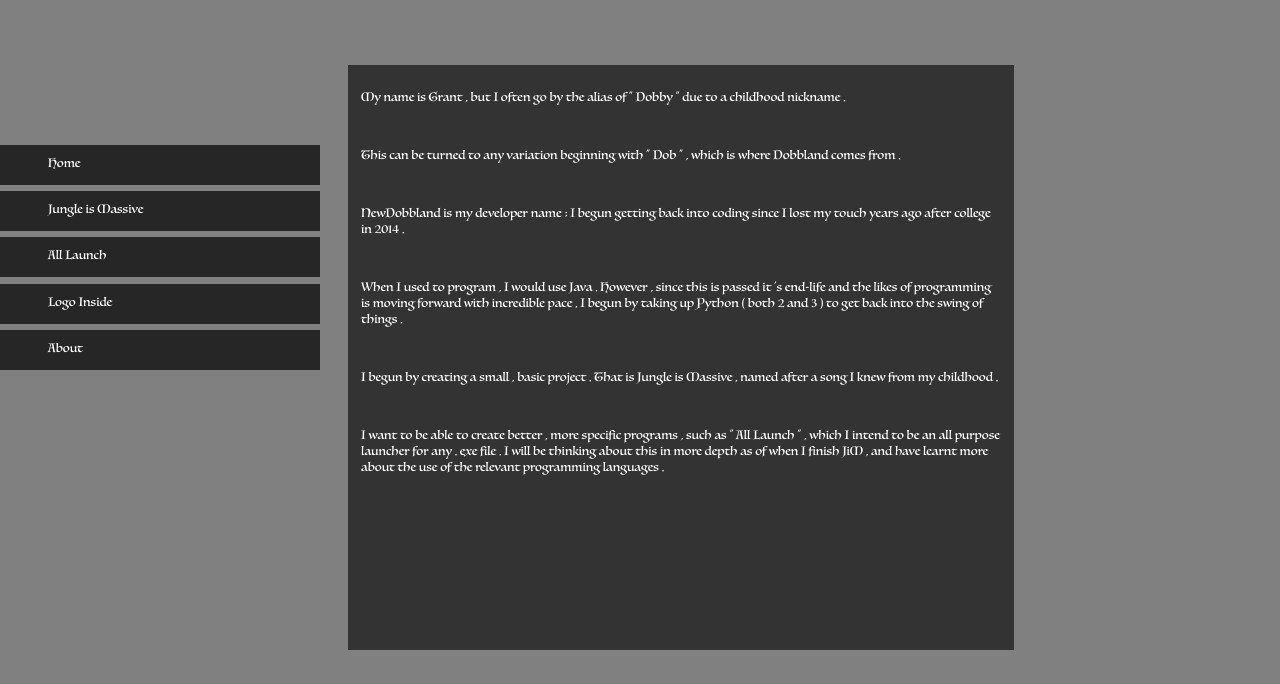
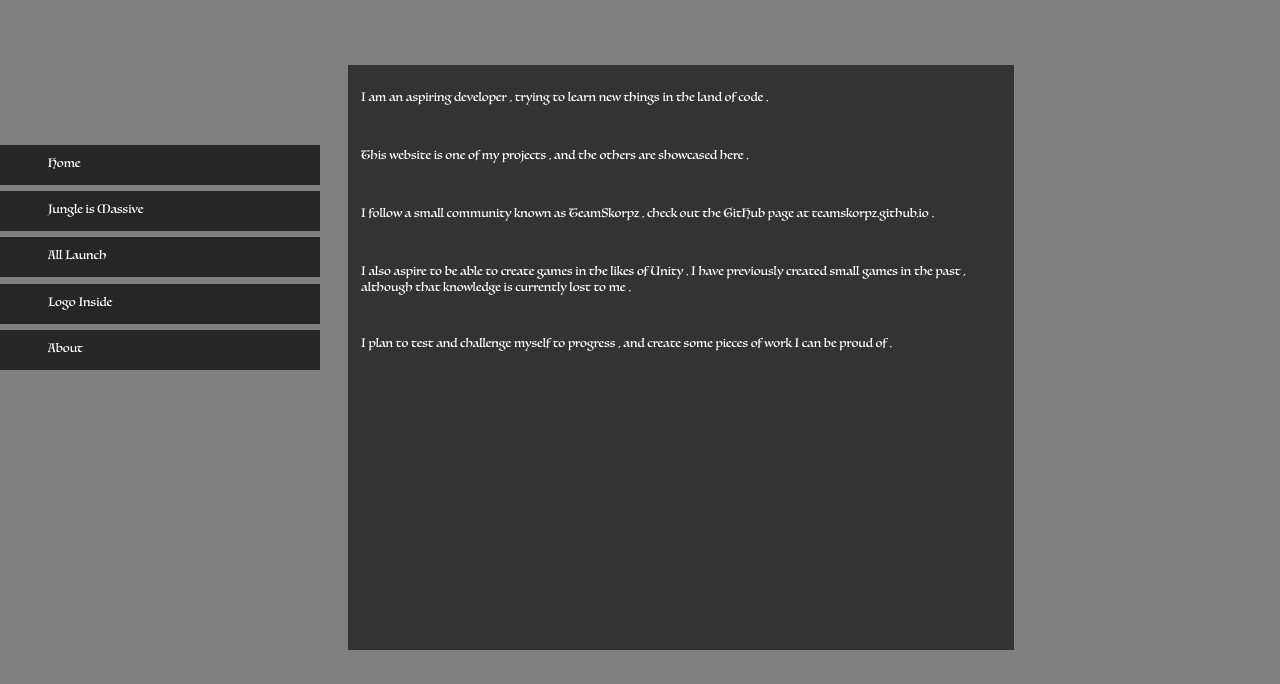
Before and after one commit to NewDobbland/newdobbland.github.io, a plain HTML site: page ab.html in a window 1280 px wide. Shown: the part 116-800 px from the top of the page. Drawn offline with Linux system fonts and the light colour scheme.

Commit message:
Update ab.html

```diff
--- a/ab.html
+++ b/ab.html
@@ -75,17 +75,16 @@
 
 				<div id="main">
 
-				<p>My name is Grant , but I often go by the alias of " Dobby " due to a childhood nickname .</p>
+				<p>I am an aspiring developer , trying to learn new things in the land of code .</p>
 				</br>
-				<p>This can be turned to any variation beginning with " Dob " , which is where Dobbland comes from .</p>
+				<p>This website is one of my projects , and the others are showcased here .</p>
 				</br>
-				<p>NewDobbland is my developer name ; I begun getting back into coding since I lost my touch years ago after college in 2014 .</p>
+				<p>I follow a small community known as TeamSkorpz , check out the GitHub page at teamskorpz.github.io .</p>
 				</br>
-				<p>When I used to program , I would use Java . However , since this is passed it 's end-life and the likes of programming is moving forward with incredible pace , I begun by taking up Python ( both 2 and 3 ) to get back into the swing of things .</p>
+				<p>I also aspire to be able to create games in the likes of Unity . I have previously created small games in the past , although that knowledge is currently lost to me .<p>
 				</br>
-				<p>I begun by creating a small , basic project . That is Jungle is Massive , named after a song I knew from my childhood .</p>
-				</br>
-				<p>I want to be able to create better , more specific programs , such as " All Launch " , which I intend to be an all purpose launcher for any . exe file . I will be thinking about this in more depth as of when I finish JiM , and have learnt more about the use of the relevant programming languages .</p>
+				<p>I plan to test and challenge myself to progress , and create some pieces of work I can be proud of .</p>
+
 
 			</div>
 
```
